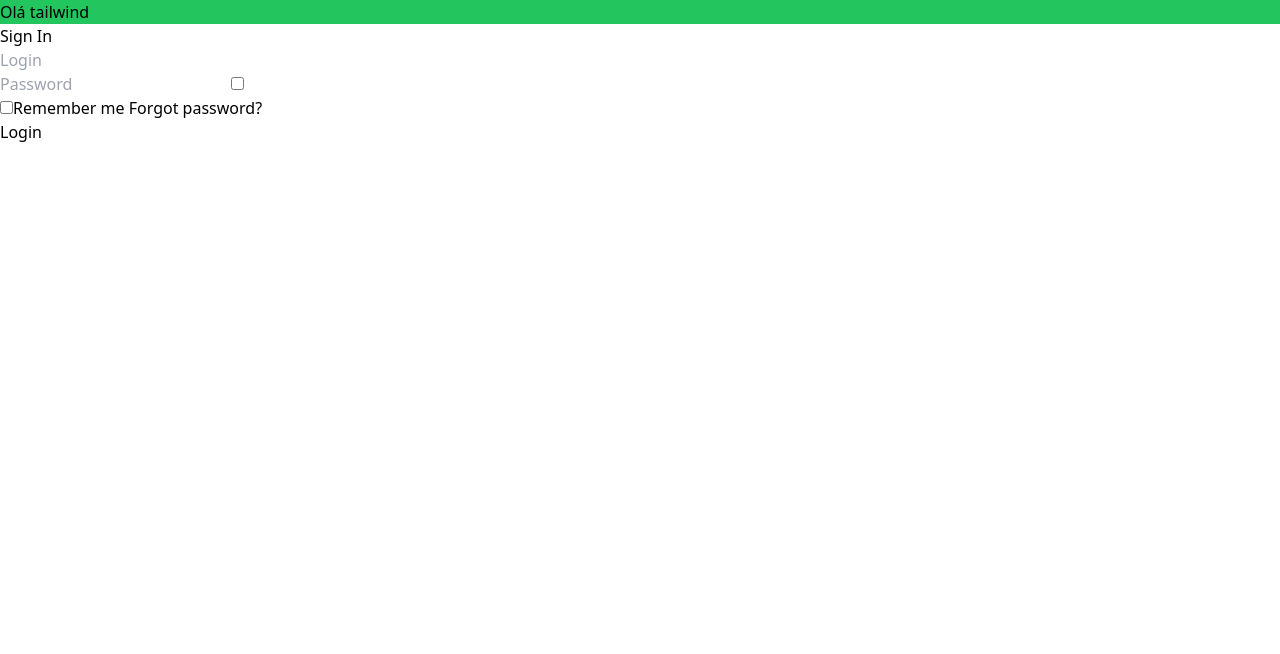
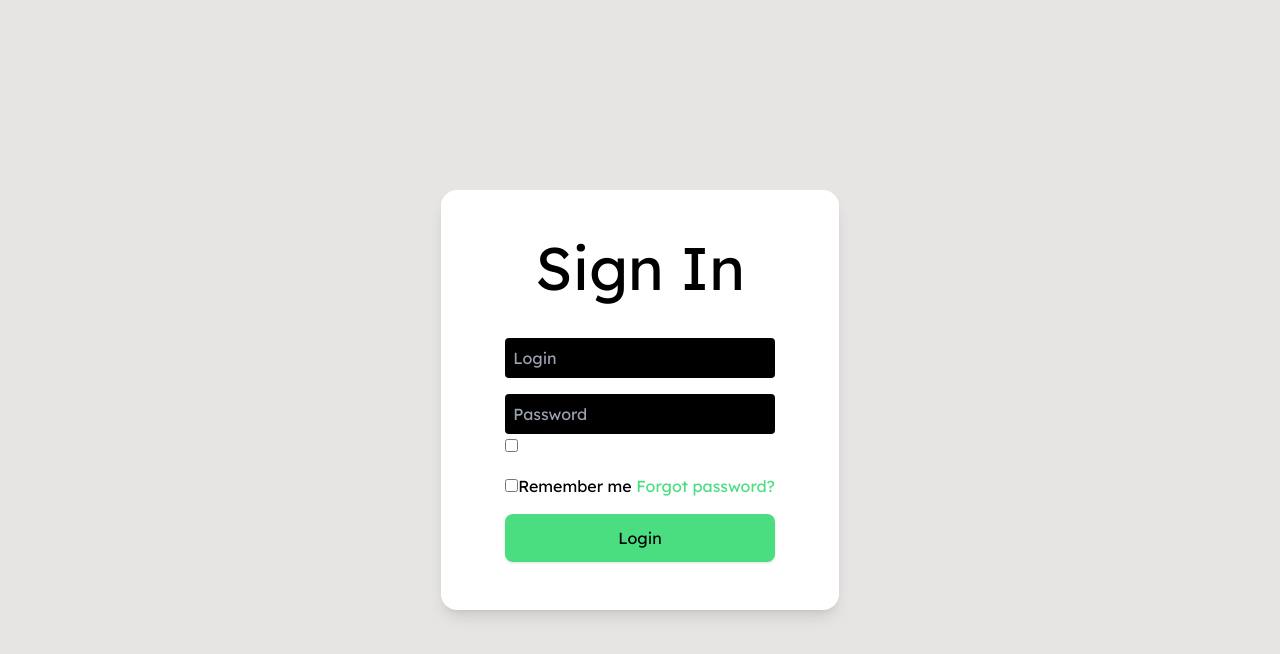
Before and after one commit to betrybe/real-life-css, a React (Create React App) app: page / in a window 1280 px wide. Shown: the top 654 px of the page. Built offline with nearby package versions, Linux system fonts and the light colour scheme.

Commit message:
estilizando o formulário

```diff
--- a/public/index.html
+++ b/public/index.html
@@ -10,6 +10,12 @@
       content="Web site created using create-react-app"
     />
     <link rel="apple-touch-icon" href="%PUBLIC_URL%/logo192.png" />
+    <link rel="preconnect" href="https://fonts.googleapis.com" />
+    <link rel="preconnect" href="https://fonts.gstatic.com" crossorigin />
+    <link
+      href="https://fonts.googleapis.com/css2?family=Lexend+Deca:wght@100;200;300;400;500;600;700;800;900&display=swap"
+      rel="stylesheet"
+    />
     <!--
       manifest.json provides metadata used when your web app is installed on a
       user's mobile device or desktop. See https://developers.google.com/web/fundamentals/web-app-manifest/
--- a/src/App.css
+++ /dev/null
@@ -1,38 +0,0 @@
-.App {
-  text-align: center;
-}
-
-.App-logo {
-  height: 40vmin;
-  pointer-events: none;
-}
-
-@media (prefers-reduced-motion: no-preference) {
-  .App-logo {
-    animation: App-logo-spin infinite 20s linear;
-  }
-}
-
-.App-header {
-  background-color: #282c34;
-  min-height: 100vh;
-  display: flex;
-  flex-direction: column;
-  align-items: center;
-  justify-content: center;
-  font-size: calc(10px + 2vmin);
-  color: white;
-}
-
-.App-link {
-  color: #61dafb;
-}
-
-@keyframes App-logo-spin {
-  from {
-    transform: rotate(0deg);
-  }
-  to {
-    transform: rotate(360deg);
-  }
-}
--- a/src/App.js
+++ b/src/App.js
@@ -1,13 +1,7 @@
-import './App.css';
 import LoginForm from './components/LoginForm';
 
 function App() {
-  return (
-    <>
-      <h1 className='bg-green-500'>Olá tailwind</h1>
-      <LoginForm />
-    </>
-  );
+  return <LoginForm />;
 }
 
 export default App;
--- a/src/components/LoginForm.jsx
+++ b/src/components/LoginForm.jsx
@@ -1,4 +1,4 @@
-import React, { useState } from 'react'
+import React, { useState } from 'react';
 
 function LoginForm() {
   const [email, setEmail] = useState({
@@ -26,7 +26,7 @@ function LoginForm() {
       return false;
     }
     return true;
-  }
+  };
 
   const handleChange = (event) => {
     const { name, value } = event.target;
@@ -58,26 +58,29 @@ function LoginForm() {
   };
 
   return (
-    <form>
-      <h1>Sign In</h1>
-      <fieldset>
+    <div className='bg-stone-200 min-h-screen flex items-center justify-center'>
+      <form className='bg-white px-16 py-12 rounded-2xl shadow-lg text-center'>
+        <h1 className='text-6xl mb-10'>Sign In</h1>
+        <fieldset className='text-left mb-4'>
           <input
             type="email"
-          name='email'
+            name="email"
             placeholder="Login"
             value={email.value}
             onChange={handleChange}
+            className="w-full block bg-black rounded p-2 text-white"
           />
-        <br />
-        {email.wasTouched && email.hasError && <small>{email.error}</small>}
+          {email.wasTouched && email.hasError && <small className='font-normal text-red-400 '>{email.error}</small>}
         </fieldset>
-      <fieldset>
+        <fieldset className='text-left mb-4'>
           <input
             type={showPassword ? 'text' : 'password'}
             placeholder="Password"
             value={password.value}
-          name='password'
+            name="password"
             onChange={handleChange}
+            className="w-full block bg-black rounded p-2 text-white"
+
           />
           <input
             type="checkbox"
@@ -85,7 +88,9 @@ function LoginForm() {
             onChange={() => setShowPassword(!showPassword)}
           />
           <br />
-        {password.wasTouched && password.hasError && <small>{password.error}</small>}
+          {password.wasTouched && password.hasError && (
+            <small className='font-normal text-red-400 '>{password.error}</small>
+          )}
         </fieldset>
         <fieldset>
           <label htmlFor="remember">
@@ -98,13 +103,14 @@ function LoginForm() {
             />
             Remember me{' '}
           </label>
-        <a href="#">Forgot password?</a>
+          <a href="#" className='text-green-400'>Forgot password?</a>
         </fieldset>
-      <button type="button" onClick={handleSubmit}>
+        <button className='bg-green-400 p-3 w-full mt-4 rounded-lg shadow' type="button" onClick={handleSubmit}>
           Login
         </button>
       </form>
-  )
+    </div>
+  );
 }
 
-export default LoginForm
+export default LoginForm;
--- a/tailwind.config.js
+++ b/tailwind.config.js
@@ -4,6 +4,9 @@ module.exports = {
     "./src/**/*.{js,jsx,ts,tsx}",
   ],
   theme: {
+    fontFamily: {
+      'sans': 'Lexend Deca, sans-serif'
+    },
     extend: {},
   },
   plugins: [],
```
Lines whose indentation alone changed are shown as unchanged.
